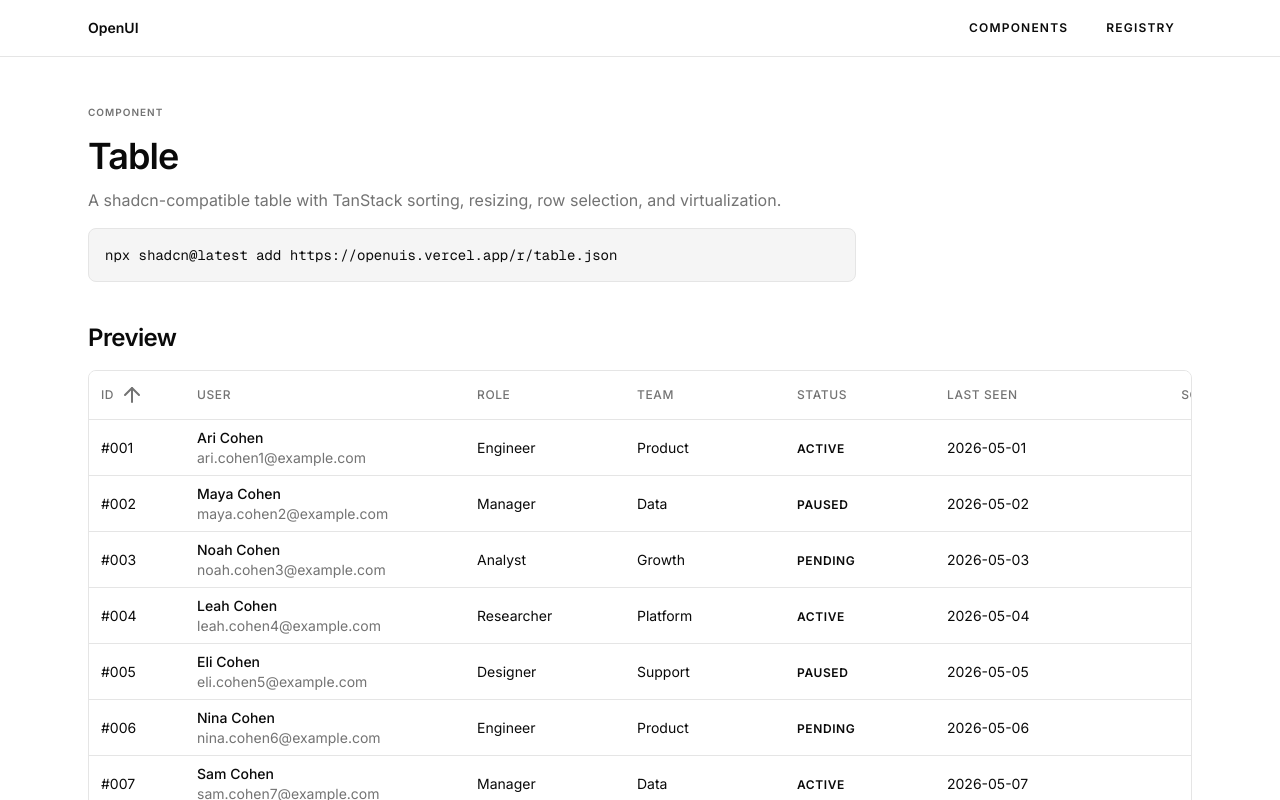
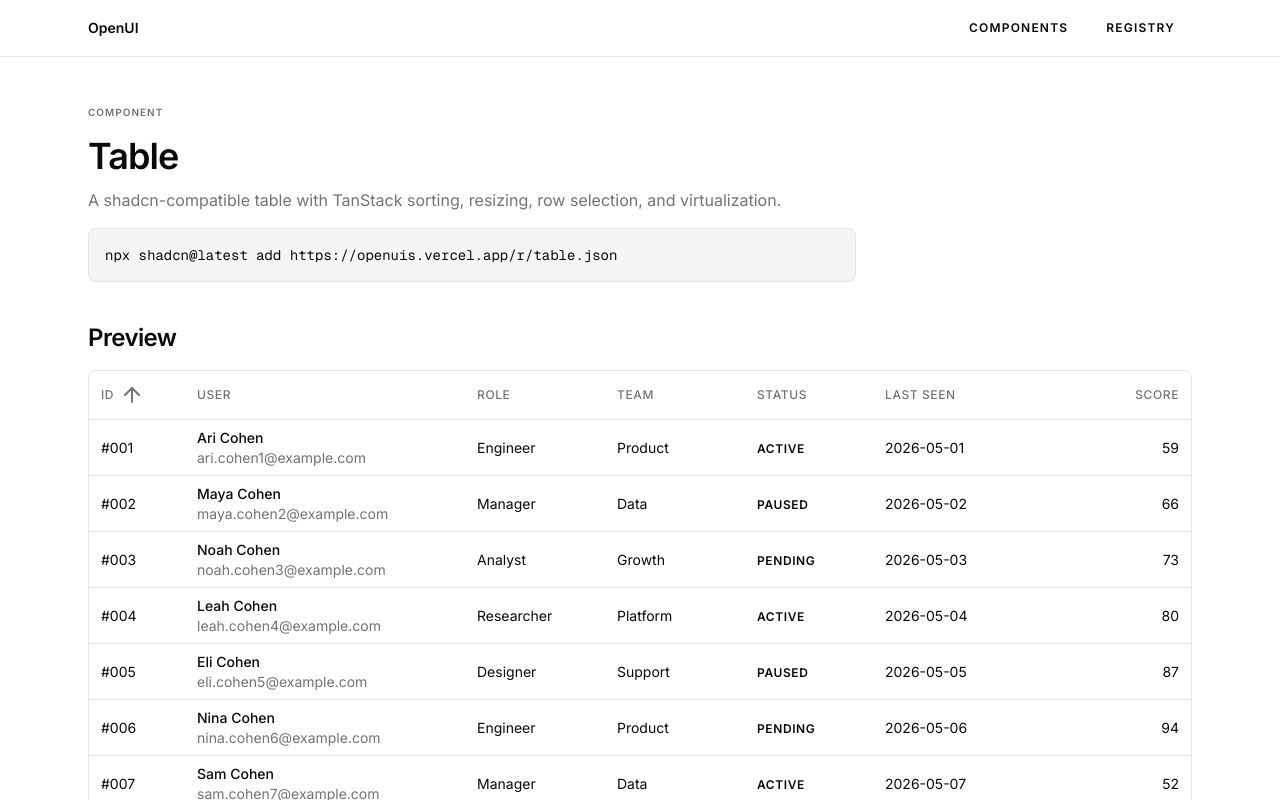
Before and after one commit to Salloxy/openui, a Next.js app: page /docs/table in a window 1280 px wide. Shown: the top 800 px of the page. Built offline with nearby package versions, Linux system fonts and the light colour scheme.

Commit message:
Add table column width presets

```diff
--- a/app/docs/table/page.tsx
+++ b/app/docs/table/page.tsx
@@ -12,9 +12,9 @@ import {
 const usageCode = `import { Table } from "@/components/openui/table"
 
 const columns = [
-  { key: "id", label: "ID", width: 96 },
-  { key: "user", label: "User", width: 280 },
-  { key: "score", label: "Score", align: "right" },
+  { key: "id", label: "ID", type: "shortText", width: 96 },
+  { key: "user", label: "User", type: "longText" },
+  { key: "score", label: "Score", type: "number", align: "right" },
 ]
 
 export function UsersTable({ users }) {
@@ -41,7 +41,10 @@ const selectionCode = `const [selectedRows, setSelectedRows] = React.useState<st
 
 const props = [
   ["data", "Rows to render."],
-  ["columns", "Simple column config with key, label, width, render, and align."],
+  ["columns", "Simple column config with key, label, type, width, render, and align."],
+  ["column.type", "Width preset: text, longText, shortText, number, currency, date, status, or actions."],
+  ["column.width", "Manual width override. Wins over the type preset."],
+  ["column.minWidth", "Manual minimum width override. Wins over the type preset."],
   ["selection", "Adds checkbox selection. Pass selectedRows and onSelectedRowsChange."],
   ["resizable", "Enables column resizing. Default: true."],
   ["sortable", "Enables sorting. Default: true."],
--- a/components/openui/table.tsx
+++ b/components/openui/table.tsx
@@ -19,10 +19,20 @@ import { cn } from "@/lib/utils"
 
 type Align = "left" | "center" | "right"
 type SortDirection = "asc" | "desc"
+type ColumnType =
+  | "text"
+  | "longText"
+  | "shortText"
+  | "number"
+  | "currency"
+  | "date"
+  | "status"
+  | "actions"
 
 export type OpenUITableColumn<TData> = {
   key: Extract<keyof TData, string> | string
   label: string
+  type?: ColumnType
   width?: number
   minWidth?: number
   sortable?: boolean
@@ -58,6 +68,26 @@ const alignClass: Record<Align, string> = {
   left: "justify-start text-left",
   center: "justify-center text-center",
   right: "justify-end text-right",
+}
+
+const columnTypeSizes: Record<ColumnType, { width: number; minWidth: number }> = {
+  text: { width: 180, minWidth: 120 },
+  longText: { width: 280, minWidth: 180 },
+  shortText: { width: 140, minWidth: 96 },
+  number: { width: 104, minWidth: 80 },
+  currency: { width: 124, minWidth: 96 },
+  date: { width: 132, minWidth: 112 },
+  status: { width: 128, minWidth: 104 },
+  actions: { width: 72, minWidth: 56 },
+}
+
+function getColumnSizes<TData>(column: OpenUITableColumn<TData>) {
+  const preset = columnTypeSizes[column.type ?? "text"]
+
+  return {
+    width: column.width ?? preset.width,
+    minWidth: column.minWidth ?? preset.minWidth,
+  }
 }
 
 function getValue<TData>(row: TData, key: string) {
@@ -218,24 +248,30 @@ export function Table<TData>({
           ]
         : []),
       ...columns.map(
-        (column): ColumnDef<TData> => ({
+        (column): ColumnDef<TData> => {
+          const sizes = getColumnSizes(column)
+
+          return {
             id: String(column.key),
             accessorFn: (row) => getValue(row, String(column.key)),
-          size: column.width ?? 160,
-          minSize: column.minWidth ?? 96,
+            size: sizes.width,
+            minSize: sizes.minWidth,
             enableSorting: sortable && column.sortable !== false,
             enableResizing: resizable && column.resizable !== false,
             header: column.label,
             cell: ({ row }) => {
               const value = getValue(row.original, String(column.key))
 
-            return column.render ? column.render(row.original) : String(value ?? "")
+              return column.render
+                ? column.render(row.original)
+                : String(value ?? "")
             },
             meta: {
               align: column.align ?? "left",
               className: column.className,
             },
-        })
+          }
+        }
       ),
     ],
     [columns, hasSelection, resizable, sortable]
--- a/lib/table-demo-data.tsx
+++ b/lib/table-demo-data.tsx
@@ -63,14 +63,13 @@ export const demoColumns: OpenUITableColumn<DemoUser>[] = [
   {
     key: "id",
     label: "ID",
+    type: "shortText",
     width: 96,
-    minWidth: 72,
   },
   {
     key: "user",
     label: "User",
-    width: 280,
-    minWidth: 180,
+    type: "longText",
     render: (row) => (
       <span className="flex min-w-0 flex-col">
         <span className="truncate font-medium">{row.user}</span>
@@ -81,20 +80,17 @@ export const demoColumns: OpenUITableColumn<DemoUser>[] = [
   {
     key: "role",
     label: "Role",
-    width: 160,
-    minWidth: 128,
+    type: "shortText",
   },
   {
     key: "team",
     label: "Team",
-    width: 160,
-    minWidth: 128,
+    type: "shortText",
   },
   {
     key: "status",
     label: "Status",
-    width: 150,
-    minWidth: 120,
+    type: "status",
     render: (row) => (
       <span className="text-xs font-semibold uppercase tracking-wider">
         {row.status}
@@ -104,14 +100,12 @@ export const demoColumns: OpenUITableColumn<DemoUser>[] = [
   {
     key: "lastSeen",
     label: "Last seen",
-    width: 190,
-    minWidth: 144,
+    type: "date",
   },
   {
     key: "score",
     label: "Score",
-    width: 112,
-    minWidth: 88,
+    type: "number",
     align: "right",
   },
 ]
```
Lines whose indentation alone changed are shown as unchanged.
